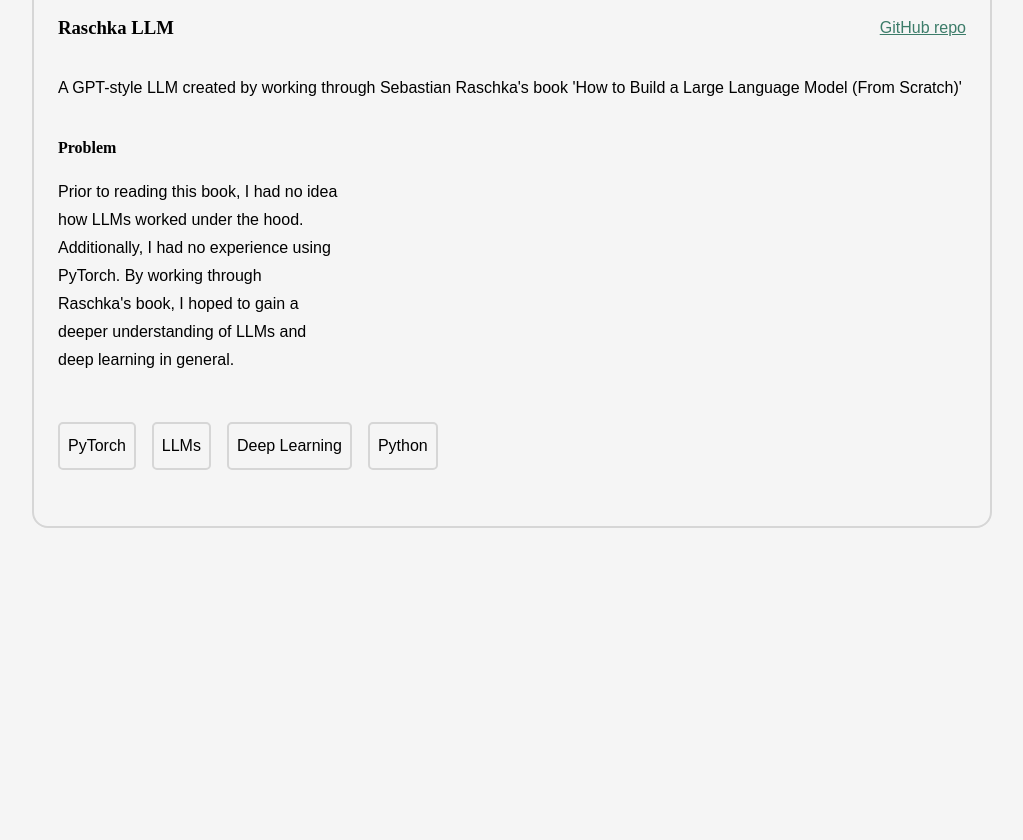
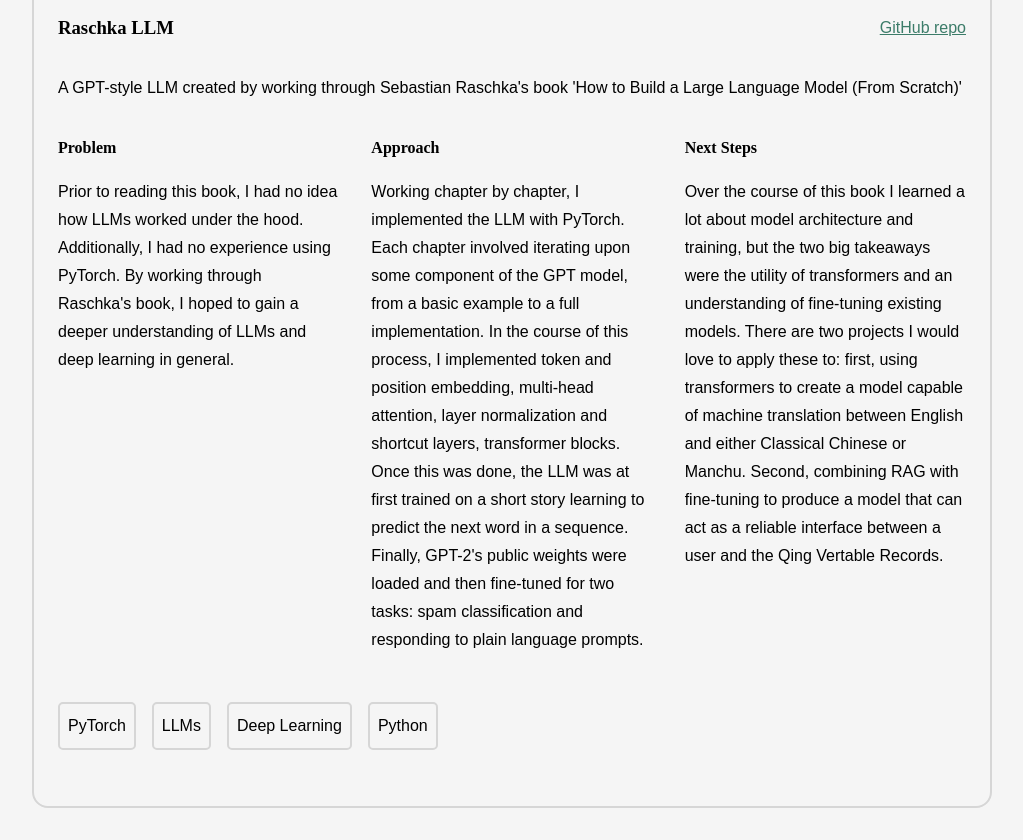
Before and after one commit to AVespaIsNotAMotorcycle/AVespaIsNotAMotorcycle.github.io, a Next.js app: page / in a window 1280 px wide. Shown: the part 1560-2400 px from the top of the page, without its empty margins (128-1151 px from the left). Before the commit the page ends 2120 px from the top, so only its background shows below. Built offline with nearby package versions, Linux system fonts and the light colour scheme.

Commit message:
Updated Raschka LLM details

```diff
--- a/app/Projects.tsx
+++ b/app/Projects.tsx
@@ -45,8 +45,25 @@
 			"By working through Raschka's book, I hoped to gain a deeper understanding",
 			"of LLMs and deep learning in general.",
 		].join(' '),
-		approach: [].join(' '),
-		outcome: [].join(' '),
+		approach: [
+			"Working chapter by chapter, I implemented the LLM with PyTorch.",
+			"Each chapter involved iterating upon some component of the GPT model, from a basic",
+			"example to a full implementation. In the course of this process, I implemented token",
+			"and position embedding, multi-head attention, layer normalization and shortcut layers,",
+			"transformer blocks. Once this was done, the LLM was at first trained on a short story",
+			"learning to predict the next word in a sequence. Finally, GPT-2's public weights",
+			"were loaded and then fine-tuned for two tasks: spam classification and responding to",
+			"plain language prompts.",
+		].join(' '),
+		outcome: [
+			"Over the course of this book I learned a lot about model architecture and training,",
+			"but the two big takeaways were the utility of transformers and an understanding of",
+			"fine-tuning existing models. There are two projects I would love to apply these to:",
+			"first, using transformers to create a model capable of machine translation between",
+			"English and either Classical Chinese or Manchu. Second, combining RAG with fine-tuning",
+			"to produce a model that can act as a reliable interface between a user and the Qing",
+			"Vertable Records.",
+		].join(' '),
 		tags: ['PyTorch', 'LLMs', 'Deep Learning', 'Python'],
 	},
 ];
```
